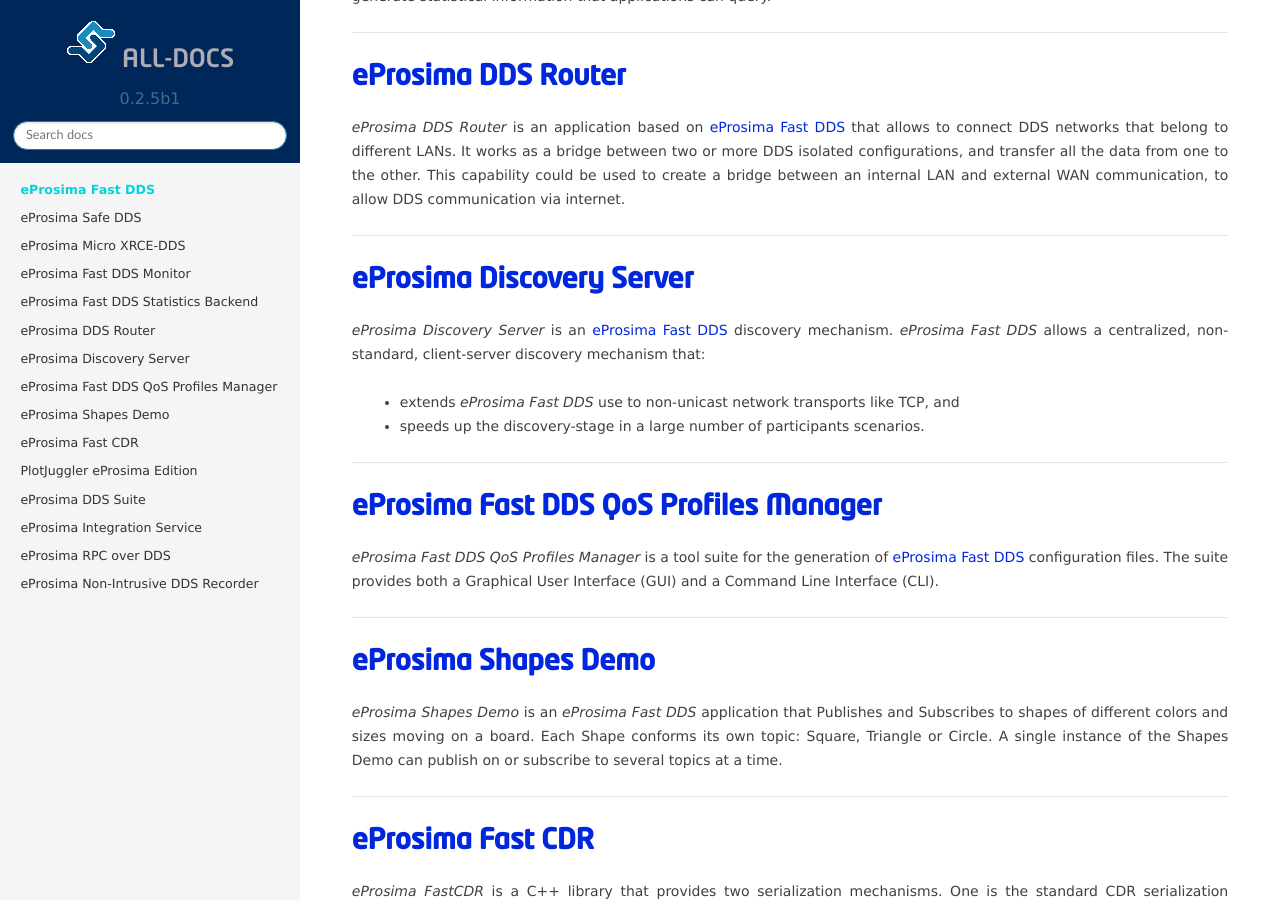
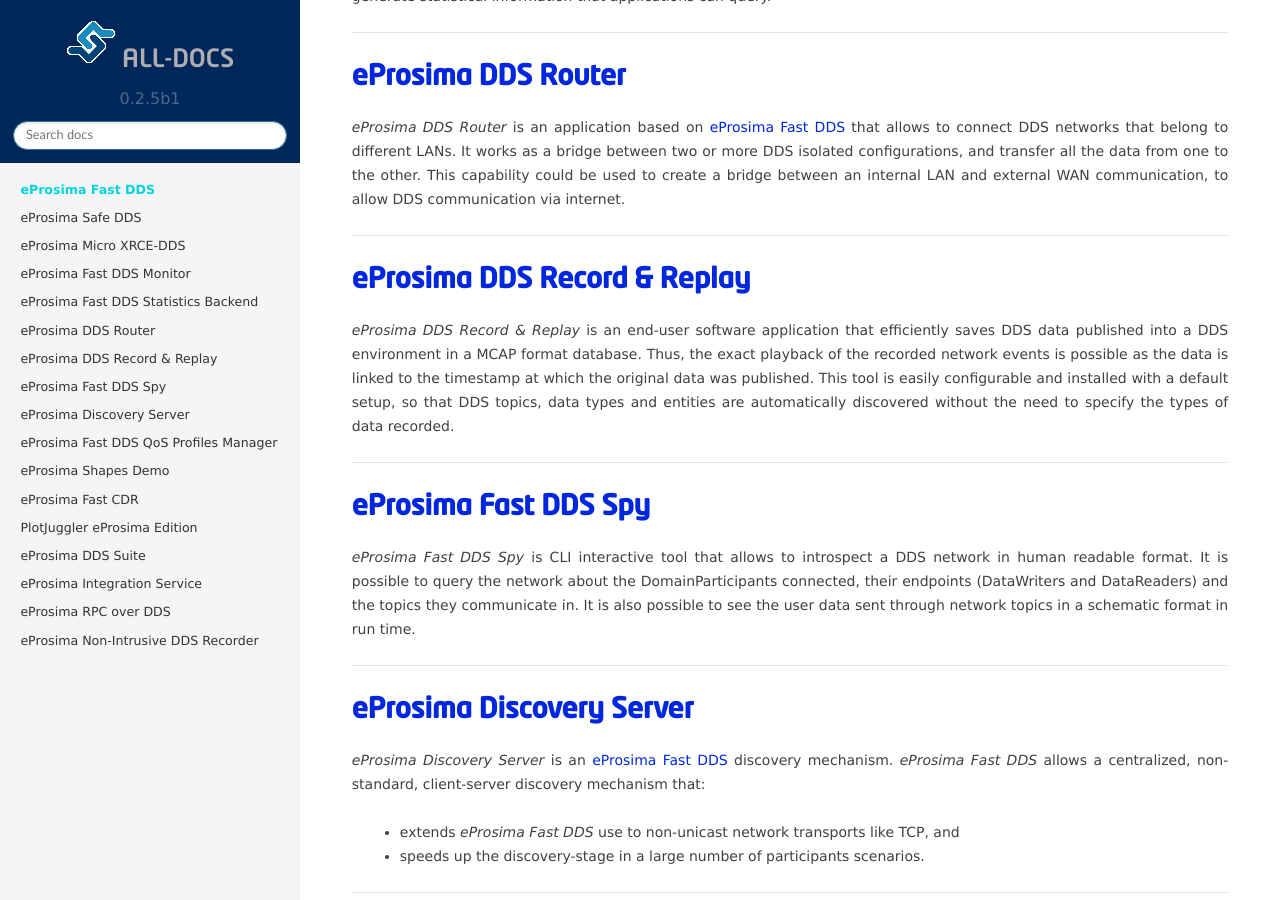
Before and after one commit to eProsima/all-docs, a Sphinx documentation site: the page built from source/docindex.rst, in a window 1280 px wide and 900 px high, scrolled down 1348 px. Built offline with Sphinx 7.4.7 and the Read the Docs theme 2.0.0, drawn with Linux system fonts in a browser that asks for light colours; the version number is read from the project's files by our own code.

Commit message:
Add Fast DDS Spy and DDS Record & Replay docs (#34)
Signed-off-by: Raul Sanchez-Mateos <raul@eprosima.com>

```diff
--- a/source/docindex.rst
+++ b/source/docindex.rst
@@ -76,6 +76,24 @@
 all the data from one to the other.
 This capability could be used to create a bridge between an internal LAN and
 external WAN communication, to allow DDS communication via internet.
+
+------------------------------------------------------------------------------------------------------------------------
+
+`eProsima DDS Record & Replay`_
+----------------------------------
+
+*eProsima DDS Record & Replay* is an end-user software application that efficiently saves DDS data published into a DDS environment in a MCAP format database.
+Thus, the exact playback of the recorded network events is possible as the data is linked to the timestamp at which the original data was published.
+This tool is easily configurable and installed with a default setup, so that DDS topics, data types and entities are automatically discovered without the need to specify the types of data recorded.
+
+------------------------------------------------------------------------------------------------------------------------
+
+`eProsima Fast DDS Spy`_
+----------------------------------
+
+*eProsima Fast DDS Spy* is CLI interactive tool that allows to introspect a DDS network in human readable format.
+It is possible to query the network about the DomainParticipants connected, their endpoints (DataWriters and DataReaders) and the topics they communicate in.
+It is also possible to see the user data sent through network topics in a schematic format in run time.
 
 ------------------------------------------------------------------------------------------------------------------------
 
@@ -176,4 +194,6 @@
 .. _eProsima DDS Suite: dds-suite/intro.html
 .. _eProsima Integration Service: https://integration-services.readthedocs.io/en/latest/
 .. _eProsima RPC over DDS: https://www.eprosima.com/docs/rpc-over-dds/1.0.3/pdf/eprosima-fast-rtps/User-Manual.pdf
-.. _eProsima Non-Intrusive DDS Recorder:    https://www.eprosima.com/docs/non-intrusive-dds-recorder/1.0.0/pdf/User-Manual.pdf
+.. _eProsima Non-Intrusive DDS Recorder: https://www.eprosima.com/docs/non-intrusive-dds-recorder/1.0.0/pdf/User-Manual.pdf
+.. _eProsima DDS Record & Replay: https://dds-recorder.readthedocs.io/en/latest/
+.. _eProsima Fast DDS Spy: https://fast-dds-spy.readthedocs.io/en/latest/
--- a/source/spelling_wordlist.txt
+++ b/source/spelling_wordlist.txt
@@ -1,6 +1,7 @@
 eProsima
 eXtremely
 middleware
+QoS
 runtime
 udp
 unicast
```
Also changed, not shown: 1 other file.
